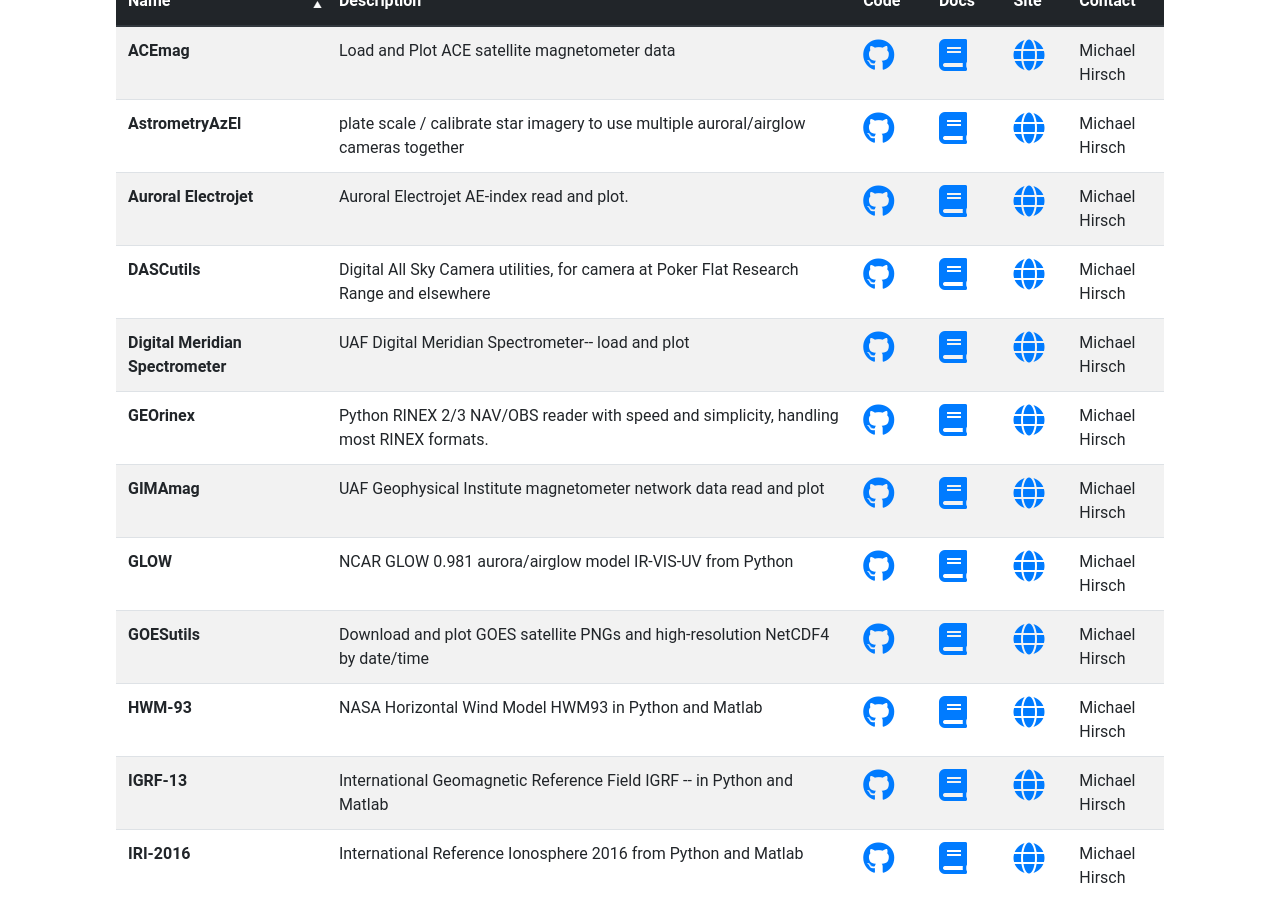
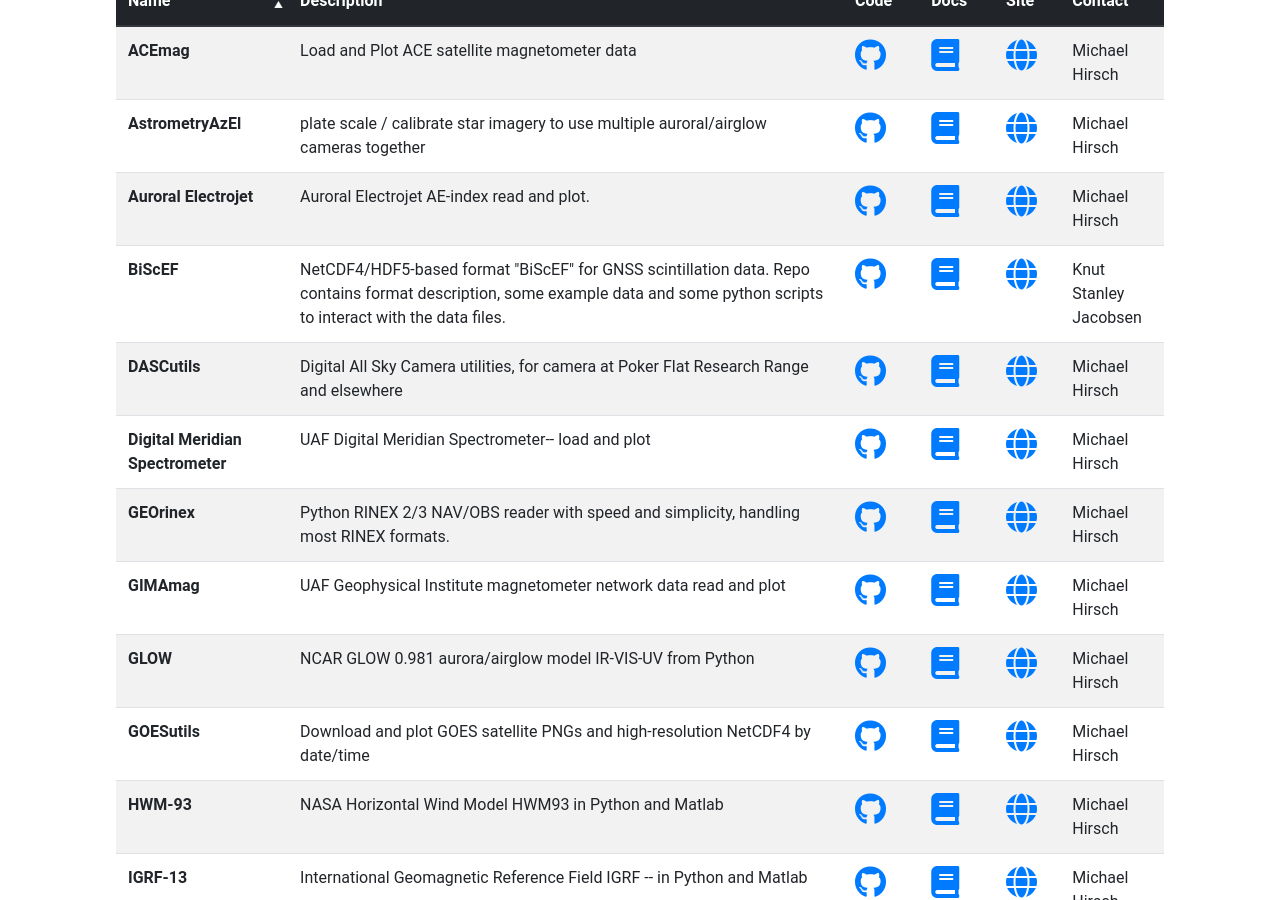
Before and after one commit to heliophysicsPy/heliophysicsPy.github.io, a Jekyll site: the page built from _pages/projects.html, in a window 1280 px wide and 900 px high, scrolled down 9130 px. Built offline with Jekyll 4.4.1, drawn with Linux system fonts in a browser that asks for light colours; nearby versions of some CDN libraries.

Commit message:
Added BiScEF to projects_unevaluated.yml.

```diff
--- a/_data/projects_unevaluated.yml
+++ b/_data/projects_unevaluated.yml
@@ -182,3 +182,9 @@
   description: Download/Plot NEXRAD compositive reflectivity by date/time, for ionospheric perturbations
   contact: Michael Hirsch
   keywords: ["ionosphere_thermosphere_mesosphere","general"]
+
+- name: BiScEF
+  code: https://github.com/kartverket/BiScEF/
+  description: NetCDF4/HDF5-based format "BiScEF" for GNSS scintillation data. Repo contains format description, some example data and some python scripts to interact with the data files.
+  contact: Knut Stanley Jacobsen
+  keywords: ["ionosphere_thermosphere_mesosphere","general", "2D_graphics", "data_container", "line_plots", "plotting", "hdf5", "netcdf"]
```
